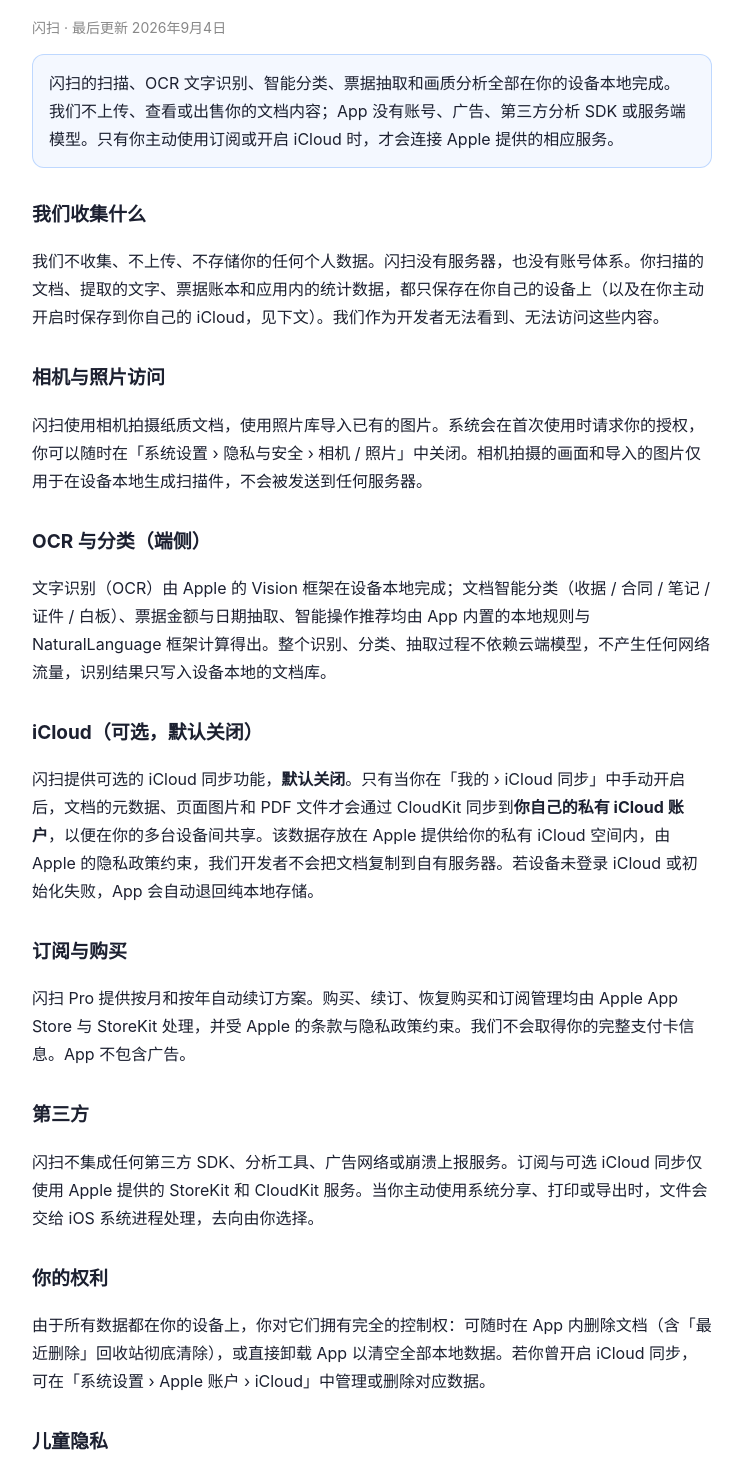
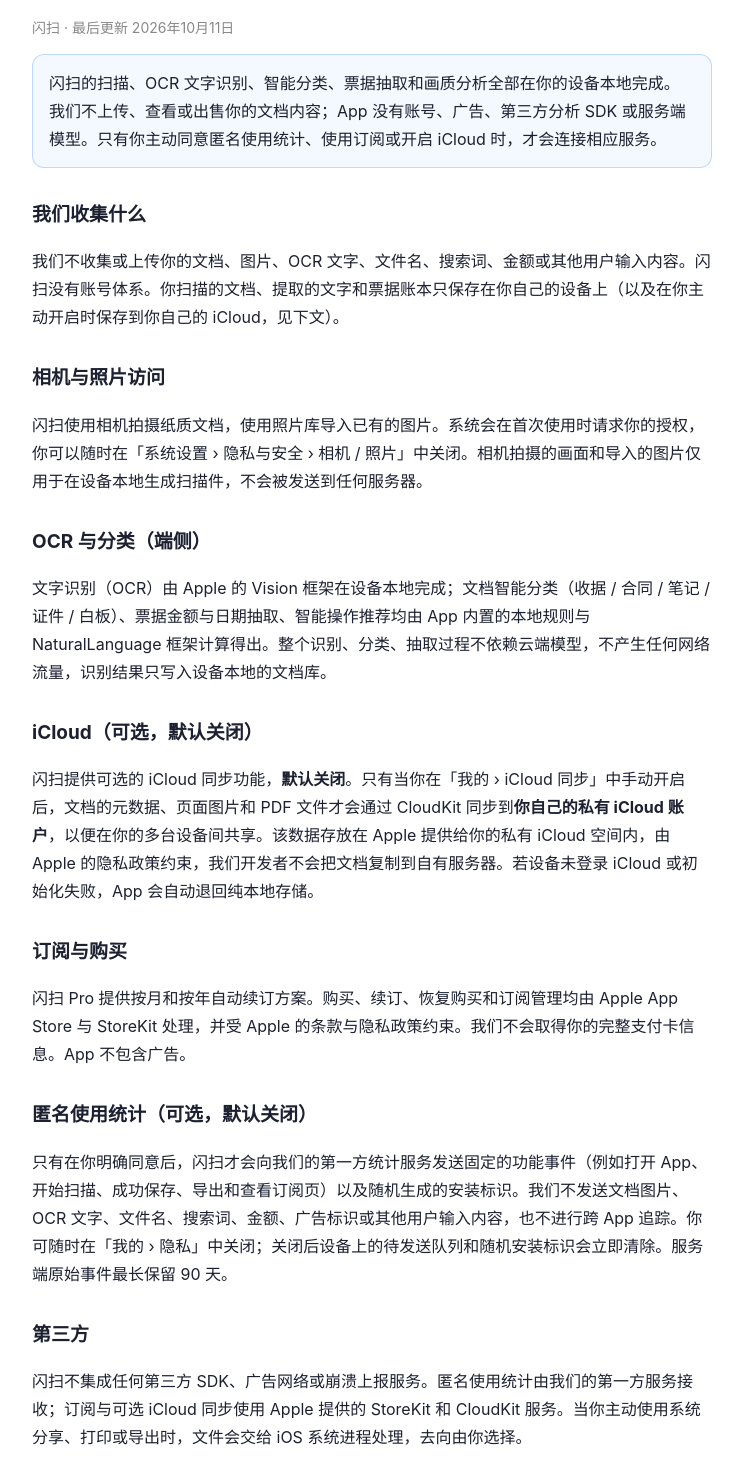
Before and after one commit to YanziSun/appgg-legal, a plain HTML site: page flashscan/privacy.html in a window 1280 px wide. Shown: the part 115-1586 px from the top of the page, without its empty margins (268-1011 px from the left). Drawn offline with Linux system fonts and the light colour scheme.

Commit message:
docs(flashscan): disclose opt-in usage analytics

```diff
--- a/flashscan/privacy.html
+++ b/flashscan/privacy.html
@@ -16,11 +16,11 @@
   footer { color: #888; font-size: 13px; margin-top: 36px; }
 </style></head><body>
 <h1>隐私政策</h1>
-<p class="updated">闪扫 · 最后更新 2026年9月4日</p>
-<div class="tldr">闪扫的扫描、OCR 文字识别、智能分类、票据抽取和画质分析全部在你的设备本地完成。我们不上传、查看或出售你的文档内容；App 没有账号、广告、第三方分析 SDK 或服务端模型。只有你主动使用订阅或开启 iCloud 时，才会连接 Apple 提供的相应服务。</div>
+<p class="updated">闪扫 · 最后更新 2026年10月11日</p>
+<div class="tldr">闪扫的扫描、OCR 文字识别、智能分类、票据抽取和画质分析全部在你的设备本地完成。我们不上传、查看或出售你的文档内容；App 没有账号、广告、第三方分析 SDK 或服务端模型。只有你主动同意匿名使用统计、使用订阅或开启 iCloud 时，才会连接相应服务。</div>
 
 <h2>我们收集什么</h2>
-<p>我们不收集、不上传、不存储你的任何个人数据。闪扫没有服务器，也没有账号体系。你扫描的文档、提取的文字、票据账本和应用内的统计数据，都只保存在你自己的设备上（以及在你主动开启时保存到你自己的 iCloud，见下文）。我们作为开发者无法看到、无法访问这些内容。</p>
+<p>我们不收集或上传你的文档、图片、OCR 文字、文件名、搜索词、金额或其他用户输入内容。闪扫没有账号体系。你扫描的文档、提取的文字和票据账本只保存在你自己的设备上（以及在你主动开启时保存到你自己的 iCloud，见下文）。</p>
 
 <h2>相机与照片访问</h2>
 <p>闪扫使用相机拍摄纸质文档，使用照片库导入已有的图片。系统会在首次使用时请求你的授权，你可以随时在「系统设置 › 隐私与安全 › 相机 / 照片」中关闭。相机拍摄的画面和导入的图片仅用于在设备本地生成扫描件，不会被发送到任何服务器。</p>
@@ -34,14 +34,17 @@
 <h2>订阅与购买</h2>
 <p>闪扫 Pro 提供按月和按年自动续订方案。购买、续订、恢复购买和订阅管理均由 Apple App Store 与 StoreKit 处理，并受 Apple 的条款与隐私政策约束。我们不会取得你的完整支付卡信息。App 不包含广告。</p>
 
+<h2>匿名使用统计（可选，默认关闭）</h2>
+<p>只有在你明确同意后，闪扫才会向我们的第一方统计服务发送固定的功能事件（例如打开 App、开始扫描、成功保存、导出和查看订阅页）以及随机生成的安装标识。我们不发送文档图片、OCR 文字、文件名、搜索词、金额、广告标识或其他用户输入内容，也不进行跨 App 追踪。你可随时在「我的 › 隐私」中关闭；关闭后设备上的待发送队列和随机安装标识会立即清除。服务端原始事件最长保留 90 天。</p>
+
 <h2>第三方</h2>
-<p>闪扫不集成任何第三方 SDK、分析工具、广告网络或崩溃上报服务。订阅与可选 iCloud 同步仅使用 Apple 提供的 StoreKit 和 CloudKit 服务。当你主动使用系统分享、打印或导出时，文件会交给 iOS 系统进程处理，去向由你选择。</p>
+<p>闪扫不集成任何第三方 SDK、广告网络或崩溃上报服务。匿名使用统计由我们的第一方服务接收；订阅与可选 iCloud 同步使用 Apple 提供的 StoreKit 和 CloudKit 服务。当你主动使用系统分享、打印或导出时，文件会交给 iOS 系统进程处理，去向由你选择。</p>
 
 <h2>你的权利</h2>
-<p>由于所有数据都在你的设备上，你对它们拥有完全的控制权：可随时在 App 内删除文档（含「最近删除」回收站彻底清除），或直接卸载 App 以清空全部本地数据。若你曾开启 iCloud 同步，可在「系统设置 › Apple 账户 › iCloud」中管理或删除对应数据。</p>
+<p>你可随时在 App 内删除文档（含「最近删除」回收站彻底清除），或直接卸载 App 以清空全部本地数据。若你曾开启 iCloud 同步，可在「系统设置 › Apple 账户 › iCloud」中管理或删除对应数据；若开启匿名使用统计，可在「我的 › 隐私」中随时关闭。</p>
 
 <h2>儿童隐私</h2>
-<p>闪扫不面向 13 岁以下儿童设计，也不会有意收集儿童的个人信息。由于 App 本身不收集任何数据，使用闪扫不会向我们或任何第三方传输个人信息。</p>
+<p>闪扫不面向 13 岁以下儿童设计，也不会有意收集儿童的个人信息。匿名使用统计不包含用户输入内容或广告标识。</p>
 
 <hr>
 <p>有任何隐私相关疑问，请联系 <a href="mailto:kobe60843@gmail.com">kobe60843@gmail.com</a>。</p>
```
